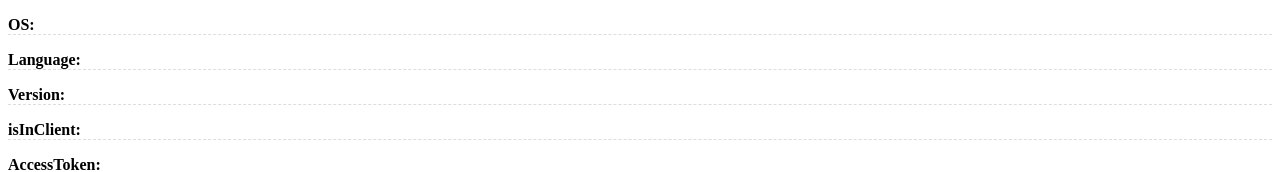
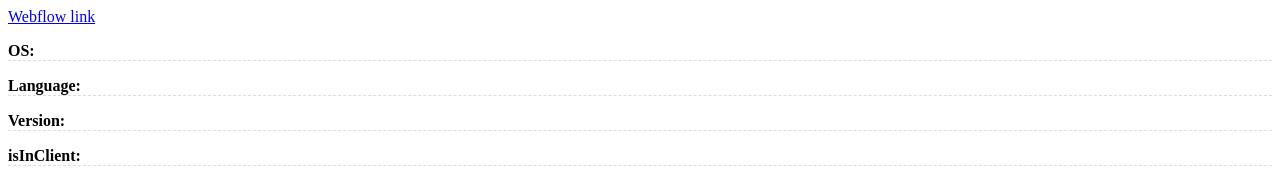
Before and after one commit to tinakarn/the-circle, a plain HTML site: page index.html in a window 1280 px wide. Shown: the top 172 px of the page. Drawn offline with Linux system fonts and the light colour scheme; a script that the page names is missing.

Commit message:
Add files via upload

```diff
--- a/index.html
+++ b/index.html
@@ -9,6 +9,10 @@
 </head>
 
 <body>
+  <a
+    href="https://line-circle-d110b2.webflow.io/?fbclid=IwAR19WPFvAUatym5kRYYYpg1dkLxcygy8cd8MXPt08qDjKCgSeHQJoRxD_l8#">Webflow
+    link
+  </a>
   <p id="os"><b>OS:</b> </p>
   <p id="language"><b>Language:</b> </p>
   <p id="version"><b>Version:</b> </p>
@@ -46,8 +50,9 @@
 
   <script src="https://static.line-scdn.net/liff/edge/2.1/sdk.js"></script>
   <script>
+    async function main() {
 
-    async function main() {
+      console.log(`liff => `, liff)
       const liffId = '1660664547-k8RXXlqX'
       console.log("🚀 ~ file: index.html:84 ~ liffId:", liffId)
       try {
@@ -58,6 +63,7 @@
         profile.getElementById("userId").append(profile.userId)
       } catch (error) {
         console.log("🚀 ~ file: index.html:88 ~ error:", error)
+        console.log(err.code, err.message);
       }
       // getEnvironment()
       // getUserProfile()
@@ -65,6 +71,7 @@
       // getFriendship()
       // createUniversalLink()
     }
+
     setTimeout(main(), 3000);
   </script>
 </body>
```
